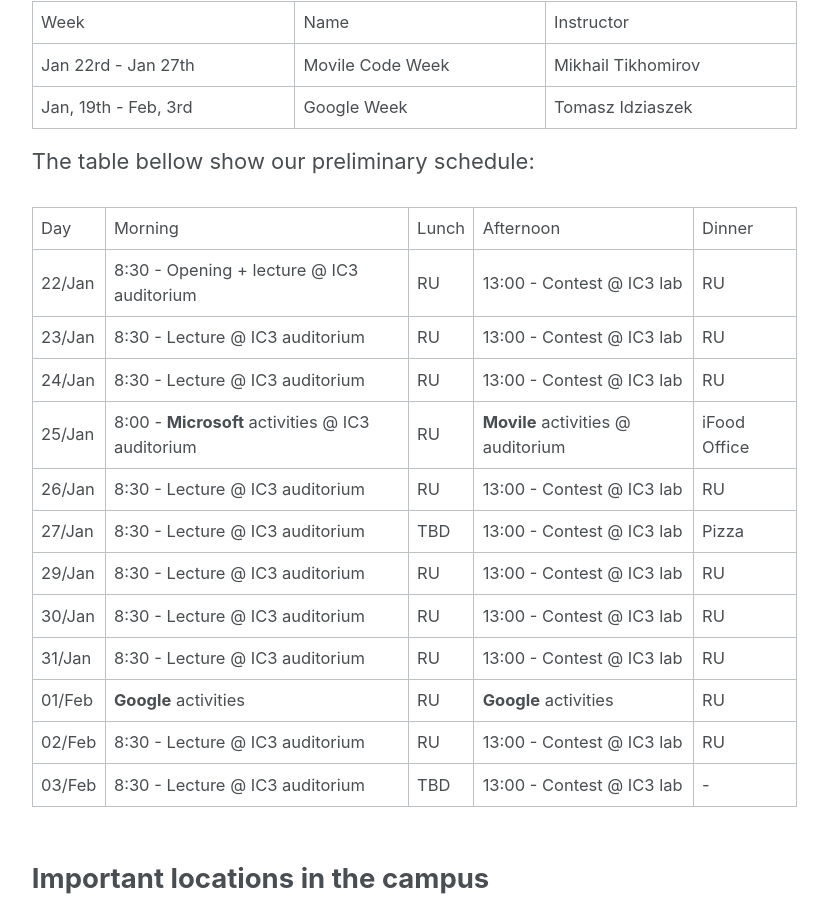
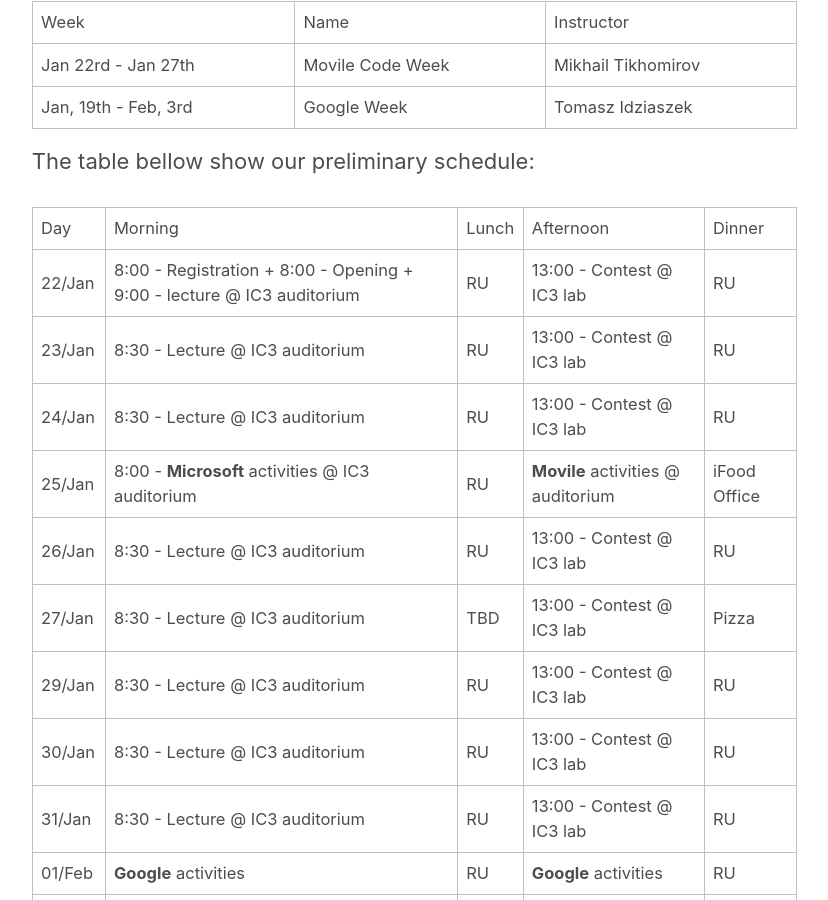
Before and after one commit to rjazevedo/BrazilianICPCSummerSchool2018, a Jekyll site: the page built from schedule.md, in a window 1280 px wide and 900 px high, scrolled down 602 px. Shown: the whole window, without its empty margins (252-1080 px from the left). Built offline with Jekyll 4.4.1, drawn with Linux system fonts in a browser that asks for light colours.

Commit message:
updating schedule

```diff
--- a/schedule.md
+++ b/schedule.md
@@ -18,7 +18,7 @@ Jan, 19th - Feb, 3rd|Google Week|Tomasz Idziaszek|
 The table bellow show our preliminary schedule:
 
 |Day   |Morning|Lunch|Afternoon|Dinner
-|22/Jan|8:30 - Opening + lecture @ IC3 auditorium|RU|13:00 - Contest @ IC3 lab|RU|
+|22/Jan|8:00 - Registration + 8:00 - Opening  + 9:00 - lecture @ IC3 auditorium|RU|13:00 - Contest @ IC3 lab|RU|
 |23/Jan|8:30 - Lecture @ IC3 auditorium|RU|13:00 - Contest @ IC3 lab|RU|
 |24/Jan|8:30 - Lecture @ IC3 auditorium|RU|13:00 - Contest @ IC3 lab|RU|
 |25/Jan|8:00 - **Microsoft** activities @ IC3 auditorium|RU|**Movile** activities @ auditorium|iFood Office|
```
